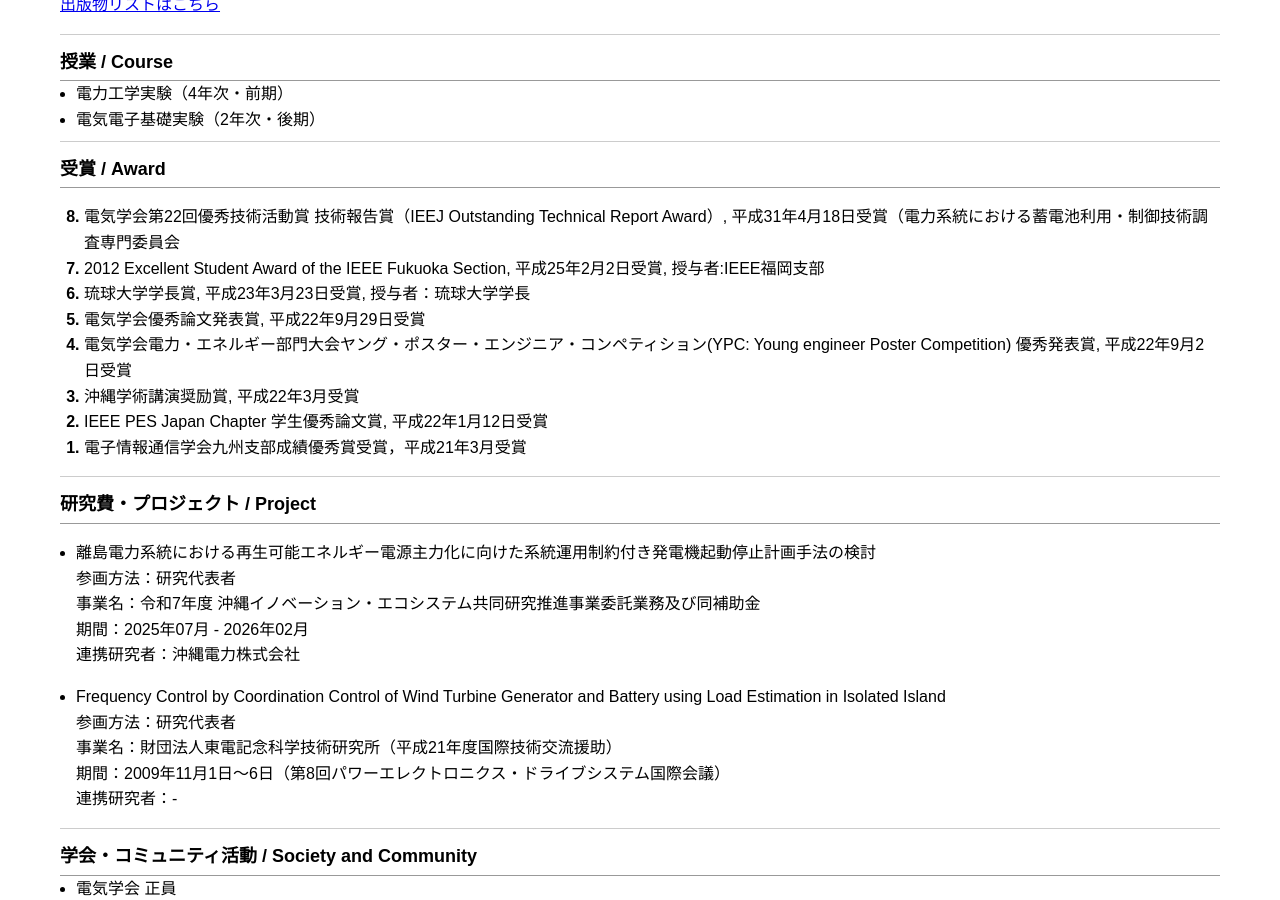
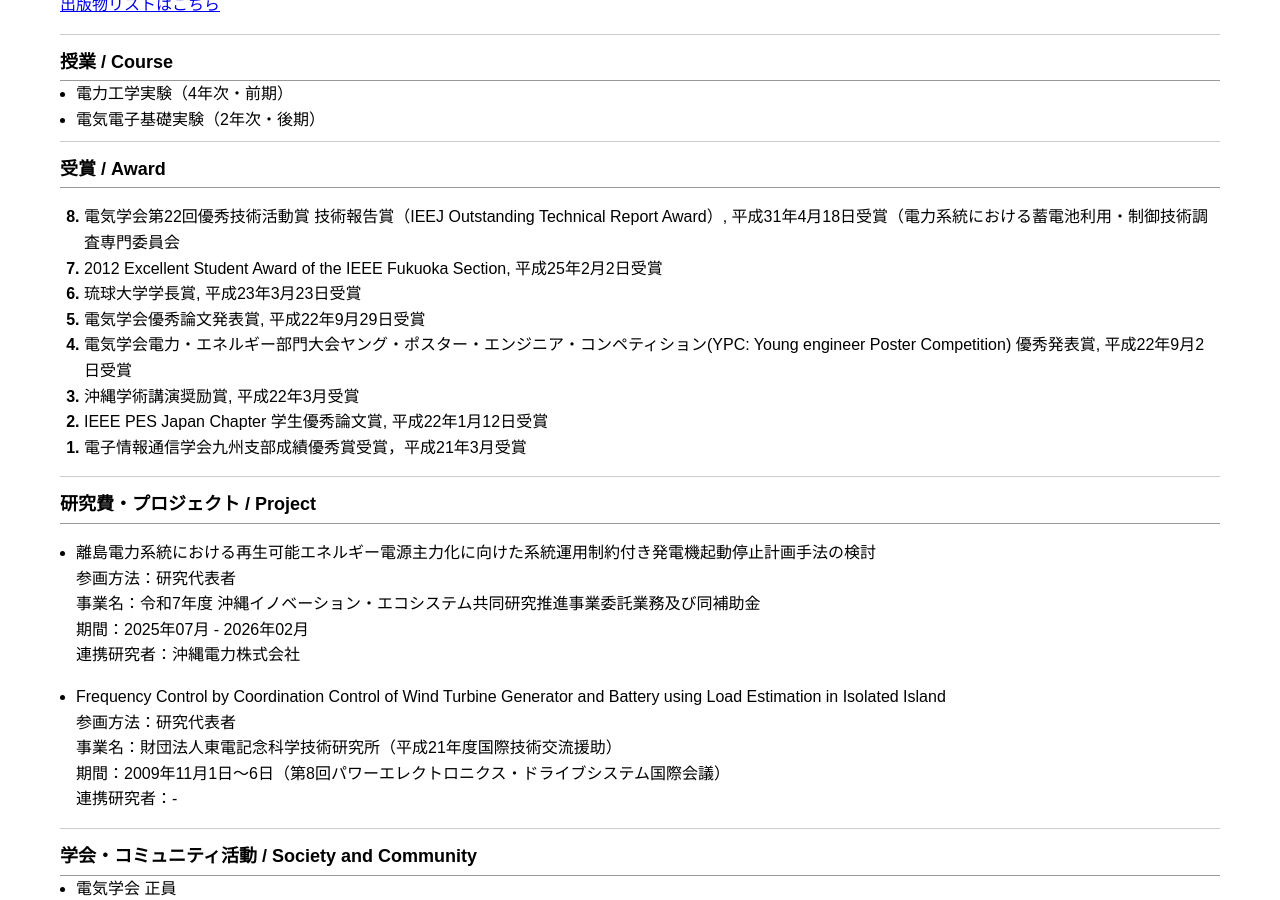
Before and after one commit to akieuehara/AkieUehara.github.io, a Jekyll site: the page built from index.md, in a window 1280 px wide and 900 px high, scrolled down 1372 px. Built offline with Jekyll 4.4.1, drawn with Linux system fonts in a browser that asks for light colours; comment, search, counter and statistics services are not loaded.

Commit message:
Update index.md

```diff
--- a/index.md
+++ b/index.md
@@ -98,8 +98,8 @@ e-mail:  **uehara_a@cs.u-ryukyu.ac.jp**
 <ol reversed start="8">
 
 <li>電気学会第22回優秀技術活動賞 技術報告賞（IEEJ Outstanding Technical Report Award）, 平成31年4月18日受賞（電力系統における蓄電池利用・制御技術調査専門委員会</li>
-<li>2012 Excellent Student Award of the IEEE Fukuoka Section, 平成25年2月2日受賞, 授与者:IEEE福岡支部</li>
-<li>琉球大学学長賞, 平成23年3月23日受賞, 授与者：琉球大学学長</li>
+<li>2012 Excellent Student Award of the IEEE Fukuoka Section, 平成25年2月2日受賞</li>
+<li>琉球大学学長賞, 平成23年3月23日受賞</li>
 <li>電気学会優秀論文発表賞, 平成22年9月29日受賞</li>
 <li>電気学会電力・エネルギー部門大会ヤング・ポスター・エンジニア・コンペティション(YPC: Young engineer Poster Competition) 優秀発表賞, 平成22年9月2日受賞</li>
 <li>沖縄学術講演奨励賞, 平成22年3月受賞</li>
```
